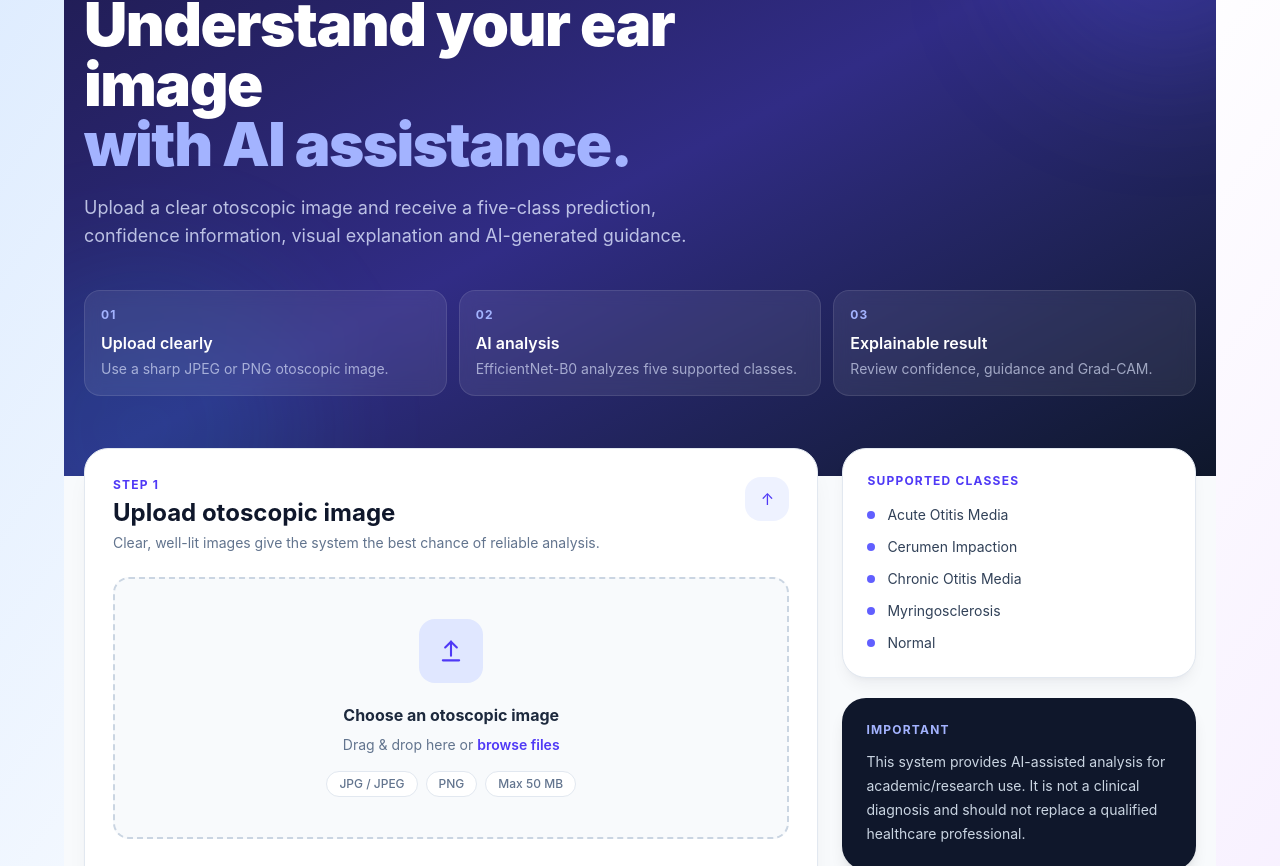
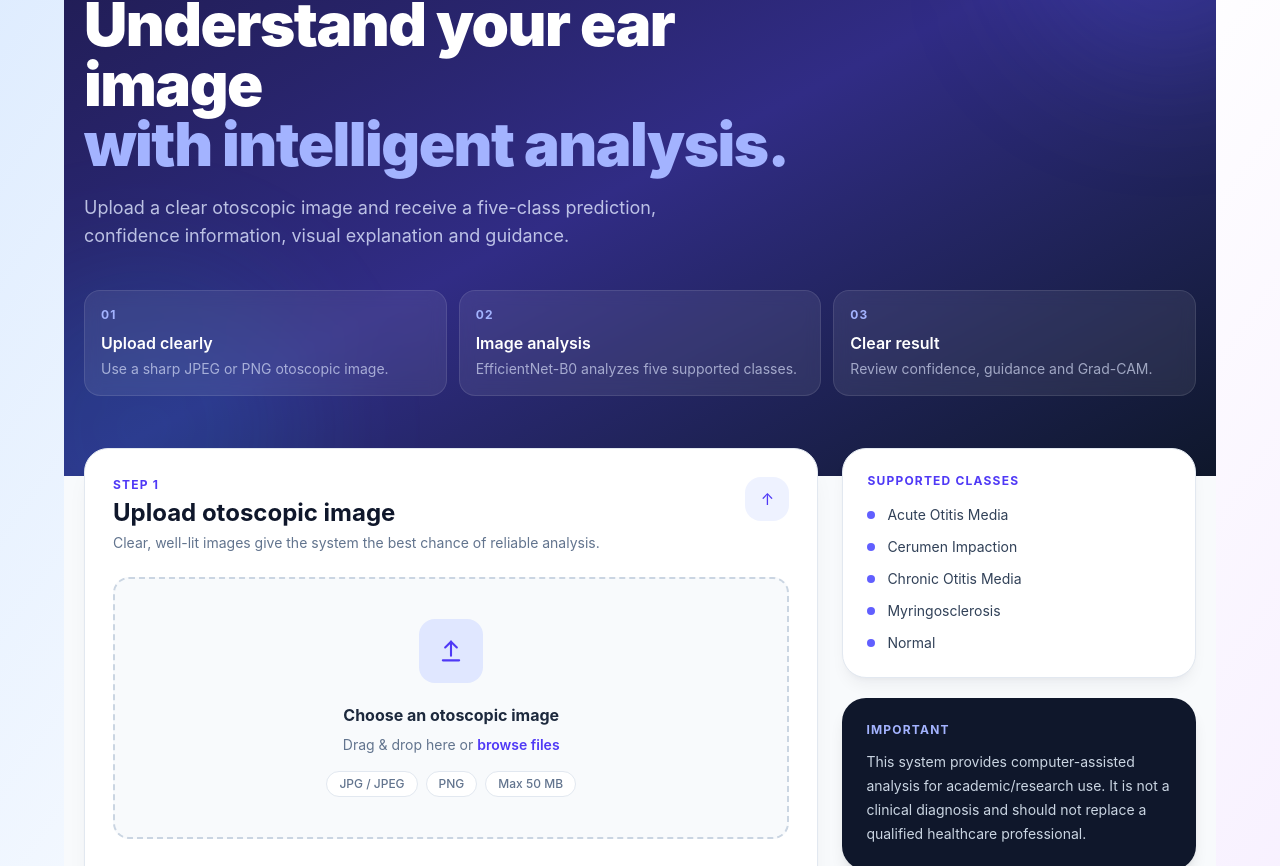
Before and after one commit to SRV30/Ear_Disease_Detection, a React app in the folder frontend/: page /diagnose in a window 1280 px wide. Shown: the part 214-1080 px from the top of the page. Built offline with nearby package versions, Linux system fonts and the light colour scheme; no server answers; sample sign-in values are in the browser's storage; the HTML template or start-up script is replaced by a standard one.

Commit message:
ui: remove AI wording from diagnosis page

```diff
--- a/frontend/src/pages/Diagnose.jsx
+++ b/frontend/src/pages/Diagnose.jsx
@@ -9,21 +9,9 @@ import SystemNotice from "../components/SystemNotice";
 import { mapApiError } from "../services/apiErrorMap";
 
 const features = [
-  {
-    icon: "01",
-    title: "Upload clearly",
-    text: "Use a sharp JPEG or PNG otoscopic image.",
-  },
-  {
-    icon: "02",
-    title: "AI analysis",
-    text: "EfficientNet-B0 analyzes five supported classes.",
-  },
-  {
-    icon: "03",
-    title: "Explainable result",
-    text: "Review confidence, guidance and Grad-CAM.",
-  },
+  { icon: "01", title: "Upload clearly", text: "Use a sharp JPEG or PNG otoscopic image." },
+  { icon: "02", title: "Image analysis", text: "EfficientNet-B0 analyzes five supported classes." },
+  { icon: "03", title: "Clear result", text: "Review confidence, guidance and Grad-CAM." },
 ];
 
 export default function Diagnose() {
@@ -37,9 +25,7 @@ export default function Diagnose() {
   const [notice, setNotice] = useState(null);
   const navigate = useNavigate();
 
-  useEffect(() => {
-    fetchHistory();
-  }, []);
+  useEffect(() => { fetchHistory(); }, []);
 
   const fetchHistory = async () => {
     try {
@@ -49,224 +35,124 @@ export default function Diagnose() {
       setHistory(res.data);
     } catch (error) {
       setHistoryError(mapApiError(error, "History fetch failed").message);
-    } finally {
-      setHistoryLoading(false);
-    }
+    } finally { setHistoryLoading(false); }
   };
 
   const handlePredict = async () => {
     if (!file) {
-      setNotice({
-        type: "warning",
-        message: "Please upload an otoscopic image before starting the analysis.",
-      });
+      setNotice({ type: "warning", message: "Please upload an otoscopic image before starting the analysis." });
       return;
     }
-
     try {
       setLoading(true);
       setNotice(null);
-
       const fd = new FormData();
       fd.append("file", file);
       if (symptoms.trim()) fd.append("symptoms", symptoms.trim());
-
       const res = await api.post("/predict", fd);
-      const result = res.data;
-
-      navigate("/result", { state: { result } });
+      navigate("/result", { state: { result: res.data } });
       fetchHistory();
     } catch (error) {
       setNotice(mapApiError(error, "Prediction failed"));
-    } finally {
-      setLoading(false);
-    }
+    } finally { setLoading(false); }
   };
 
   const onNewFile = (selectedFile) => {
     if (!selectedFile) return;
-
     if (preview) URL.revokeObjectURL(preview);
-
     setFile(selectedFile);
     setPreview(URL.createObjectURL(selectedFile));
     setNotice(null);
   };
 
-  useEffect(() => {
-    return () => {
-      if (preview) URL.revokeObjectURL(preview);
-    };
-  }, [preview]);
+  useEffect(() => () => { if (preview) URL.revokeObjectURL(preview); }, [preview]);
 
   return (
     <>
       <Helmet>
-        <title>AI Ear Diagnosis</title>
-        <meta
-          name="description"
-          content="Upload an otoscopic image for AI-assisted ear disease analysis."
-        />
+        <title>Ear Diagnosis</title>
+        <meta name="description" content="Upload an otoscopic image for ear disease analysis." />
       </Helmet>
-
       <div className="min-h-screen bg-slate-50">
         <SystemNotice notice={notice} onClose={() => setNotice(null)} />
-
         <section className="relative overflow-hidden bg-gradient-to-br from-indigo-950 via-indigo-900 to-slate-900 text-white">
           <div className="absolute -top-24 -right-24 h-72 w-72 rounded-full bg-indigo-500/20 blur-3xl" />
           <div className="absolute -bottom-28 -left-20 h-80 w-80 rounded-full bg-cyan-400/10 blur-3xl" />
-
           <div className="relative max-w-6xl mx-auto px-5 pt-12 pb-16 md:pt-16 md:pb-20">
             <div className="max-w-3xl">
               <div className="inline-flex items-center gap-2 rounded-full border border-white/15 bg-white/10 px-3 py-1.5 text-xs font-medium text-indigo-100 backdrop-blur">
                 <span className="h-2 w-2 rounded-full bg-emerald-400" />
-                AI-assisted otoscopic analysis
+                Otoscopic image analysis
               </div>
-
               <h1 className="mt-5 text-4xl md:text-6xl font-black tracking-tight">
                 Understand your ear image
-                <span className="block text-indigo-300">with AI assistance.</span>
+                <span className="block text-indigo-300">with intelligent analysis.</span>
               </h1>
-
               <p className="mt-5 max-w-2xl text-base md:text-lg leading-7 text-indigo-100/80">
                 Upload a clear otoscopic image and receive a five-class prediction,
-                confidence information, visual explanation and AI-generated guidance.
+                confidence information, visual explanation and guidance.
               </p>
             </div>
-
             <div className="mt-10 grid grid-cols-1 md:grid-cols-3 gap-3">
               {features.map((feature) => (
-                <div
-                  key={feature.icon}
-                  className="rounded-2xl border border-white/10 bg-white/8 p-4 backdrop-blur"
-                >
-                  <div className="text-xs font-bold tracking-widest text-indigo-300">
-                    {feature.icon}
-                  </div>
+                <div key={feature.icon} className="rounded-2xl border border-white/10 bg-white/8 p-4 backdrop-blur">
+                  <div className="text-xs font-bold tracking-widest text-indigo-300">{feature.icon}</div>
                   <h3 className="mt-2 font-semibold">{feature.title}</h3>
-                  <p className="mt-1 text-sm leading-5 text-indigo-100/65">
-                    {feature.text}
-                  </p>
+                  <p className="mt-1 text-sm leading-5 text-indigo-100/65">{feature.text}</p>
                 </div>
               ))}
             </div>
           </div>
         </section>
-
         <main className="max-w-6xl mx-auto px-5 -mt-7 pb-16 relative">
           <div className="grid lg:grid-cols-[1.35fr_0.65fr] gap-6 items-start">
             <section className="rounded-3xl bg-white border border-slate-200 shadow-xl shadow-slate-900/5 p-5 md:p-7">
               <div className="flex items-start justify-between gap-4 mb-6">
                 <div>
-                  <p className="text-xs font-bold uppercase tracking-widest text-indigo-600">
-                    Step 1
-                  </p>
-                  <h2 className="mt-1 text-2xl font-bold text-slate-900">
-                    Upload otoscopic image
-                  </h2>
-                  <p className="mt-1 text-sm text-slate-500">
-                    Clear, well-lit images give the system the best chance of reliable analysis.
-                  </p>
+                  <p className="text-xs font-bold uppercase tracking-widest text-indigo-600">Step 1</p>
+                  <h2 className="mt-1 text-2xl font-bold text-slate-900">Upload otoscopic image</h2>
+                  <p className="mt-1 text-sm text-slate-500">Clear, well-lit images give the system the best chance of reliable analysis.</p>
                 </div>
-
-                <div className="hidden sm:flex h-11 w-11 items-center justify-center rounded-2xl bg-indigo-50 text-indigo-600">
-                  ↑
-                </div>
+                <div className="hidden sm:flex h-11 w-11 items-center justify-center rounded-2xl bg-indigo-50 text-indigo-600">↑</div>
               </div>
-
               <UploadBox onUpload={onNewFile} />
-
               {preview && (
                 <div className="mt-6 overflow-hidden rounded-2xl border border-slate-200 bg-slate-50">
                   <div className="flex items-center justify-between px-4 py-3 border-b border-slate-200">
                     <div>
                       <p className="text-sm font-semibold text-slate-800">Selected image</p>
-                      <p className="text-xs text-slate-500 truncate max-w-[280px]">
-                        {file?.name || "Uploaded image"}
-                      </p>
+                      <p className="text-xs text-slate-500 truncate max-w-[280px]">{file?.name || "Uploaded image"}</p>
                     </div>
-                    <span className="rounded-full bg-emerald-50 px-3 py-1 text-xs font-semibold text-emerald-700">
-                      Ready
-                    </span>
+                    <span className="rounded-full bg-emerald-50 px-3 py-1 text-xs font-semibold text-emerald-700">Ready</span>
                   </div>
-                  <div className="p-3">
-                    <img
-                      src={preview}
-                      alt="Selected otoscopic image preview"
-                      className="w-full max-h-[420px] object-contain rounded-xl bg-slate-950"
-                    />
-                  </div>
+                  <div className="p-3"><img src={preview} alt="Selected otoscopic image preview" className="w-full max-h-[420px] object-contain rounded-xl bg-slate-950" /></div>
                 </div>
               )}
-
-              <div className="mt-6">
-                <SymptomInput value={symptoms} onChange={setSymptoms} />
+              <div className="mt-6"><SymptomInput value={symptoms} onChange={setSymptoms} /></div>
+              <div className="mt-6 rounded-2xl border border-amber-100 bg-amber-50 px-4 py-3">
+                <p className="text-xs leading-5 text-amber-800"><strong>For best results:</strong> use a clear otoscopic image similar to the images used to train and evaluate the model.</p>
               </div>
-
-              <div className="mt-6 rounded-2xl border border-amber-100 bg-amber-50 px-4 py-3">
-                <p className="text-xs leading-5 text-amber-800">
-                  <strong>For best results:</strong> use a clear otoscopic image similar
-                  to the images used to train and evaluate the model.
-                </p>
-              </div>
-
-              <button
-                onClick={handlePredict}
-                disabled={loading}
-                className="mt-6 w-full rounded-2xl bg-indigo-600 px-6 py-3.5 text-sm font-bold text-white shadow-lg shadow-indigo-600/20 transition hover:bg-indigo-700 hover:-translate-y-0.5 disabled:cursor-not-allowed disabled:opacity-60 disabled:hover:translate-y-0"
-              >
-                {loading ? (
-                  <span className="inline-flex items-center justify-center gap-2">
-                    <span className="h-4 w-4 animate-spin rounded-full border-2 border-white/30 border-t-white" />
-                    Analyzing image...
-                  </span>
-                ) : (
-                  "Analyze Image"
-                )}
+              <button onClick={handlePredict} disabled={loading} className="mt-6 w-full rounded-2xl bg-indigo-600 px-6 py-3.5 text-sm font-bold text-white shadow-lg shadow-indigo-600/20 transition hover:bg-indigo-700 hover:-translate-y-0.5 disabled:cursor-not-allowed disabled:opacity-60 disabled:hover:translate-y-0">
+                {loading ? <span className="inline-flex items-center justify-center gap-2"><span className="h-4 w-4 animate-spin rounded-full border-2 border-white/30 border-t-white" />Analyzing image...</span> : "Analyze Image"}
               </button>
             </section>
-
             <aside className="space-y-5">
               <div className="rounded-3xl bg-white border border-slate-200 shadow-lg shadow-slate-900/5 p-6">
-                <p className="text-xs font-bold uppercase tracking-widest text-indigo-600">
-                  Supported classes
-                </p>
+                <p className="text-xs font-bold uppercase tracking-widest text-indigo-600">Supported classes</p>
                 <div className="mt-4 space-y-3">
-                  {[
-                    "Acute Otitis Media",
-                    "Cerumen Impaction",
-                    "Chronic Otitis Media",
-                    "Myringosclerosis",
-                    "Normal",
-                  ].map((name) => (
-                    <div key={name} className="flex items-center gap-3 text-sm text-slate-700">
-                      <span className="h-2 w-2 rounded-full bg-indigo-500" />
-                      {name}
-                    </div>
+                  {["Acute Otitis Media","Cerumen Impaction","Chronic Otitis Media","Myringosclerosis","Normal"].map((name) => (
+                    <div key={name} className="flex items-center gap-3 text-sm text-slate-700"><span className="h-2 w-2 rounded-full bg-indigo-500" />{name}</div>
                   ))}
                 </div>
               </div>
-
               <div className="rounded-3xl bg-slate-900 p-6 text-white shadow-lg">
-                <p className="text-xs font-bold uppercase tracking-widest text-indigo-300">
-                  Important
-                </p>
-                <p className="mt-3 text-sm leading-6 text-slate-300">
-                  This system provides AI-assisted analysis for academic/research use.
-                  It is not a clinical diagnosis and should not replace a qualified
-                  healthcare professional.
-                </p>
+                <p className="text-xs font-bold uppercase tracking-widest text-indigo-300">Important</p>
+                <p className="mt-3 text-sm leading-6 text-slate-300">This system provides computer-assisted analysis for academic/research use. It is not a clinical diagnosis and should not replace a qualified healthcare professional.</p>
               </div>
             </aside>
           </div>
-
           <section className="mt-10 rounded-3xl bg-white border border-slate-200 shadow-lg shadow-slate-900/5 p-5 md:p-7">
-            <HistoryStateWrapper
-              loading={historyLoading}
-              error={historyError}
-              history={history}
-              backendURL={import.meta.env.VITE_API_BASE_URL || "http://127.0.0.1:5000"}
-            />
+            <HistoryStateWrapper loading={historyLoading} error={historyError} history={history} backendURL={import.meta.env.VITE_API_BASE_URL || "http://127.0.0.1:5000"} />
           </section>
         </main>
       </div>
```
